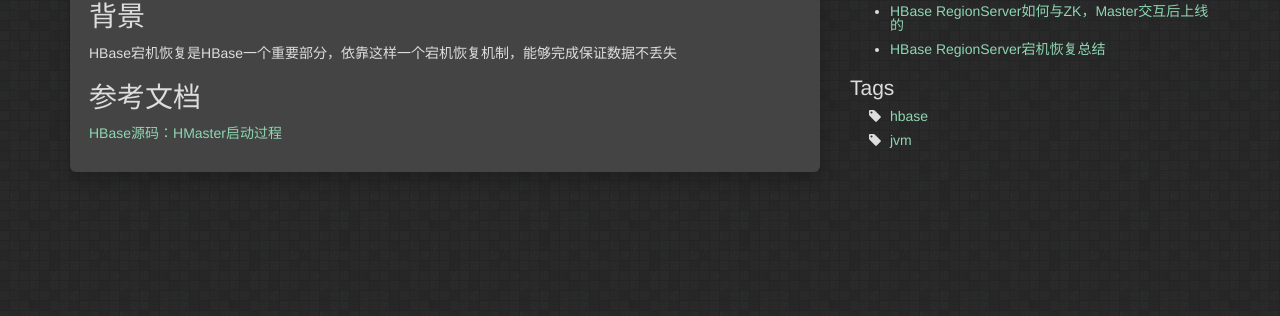
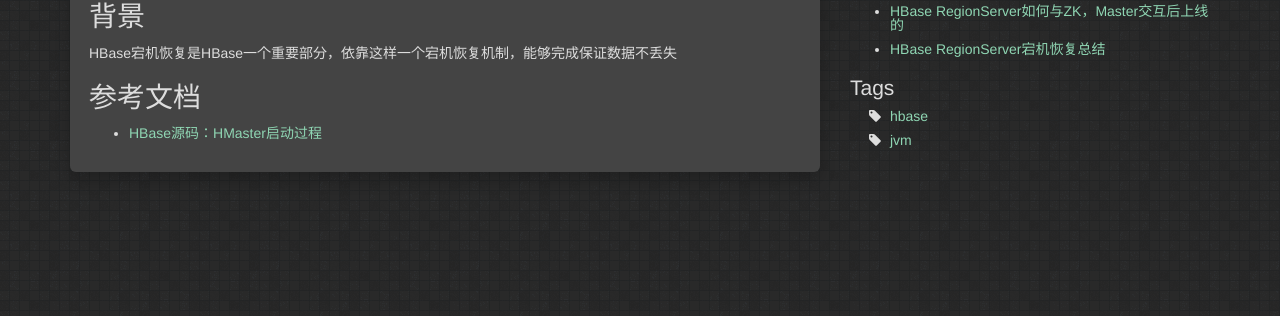
Before and after one commit to igithu/summary, a Jekyll site: the page built from _posts/2018-04-14-hbase-rs-crash.md, in a window 1280 px wide. Shown: the part 200-516 px from the top of the page. Built offline with Jekyll 4.4.1, drawn with Linux system fonts in a browser that asks for light colours.

```diff
--- a/_posts/2018-04-14-hbase-rs-crash.md
+++ b/_posts/2018-04-14-hbase-rs-crash.md
@@ -9,4 +9,4 @@ tags: hbase
 HBase宕机恢复是HBase一个重要部分，依靠这样一个宕机恢复机制，能够完成保证数据不丢失
 
 # 参考文档
-[HBase源码：HMaster启动过程](https://yq.aliyun.com/articles/25837)
+* [HBase源码：HMaster启动过程](https://yq.aliyun.com/articles/25837)
```
